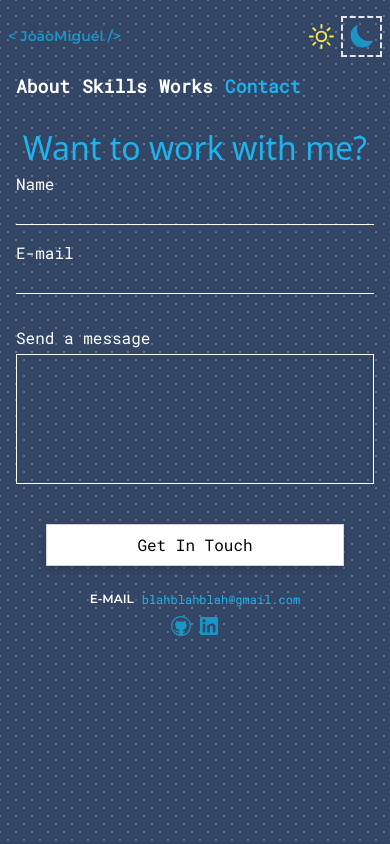
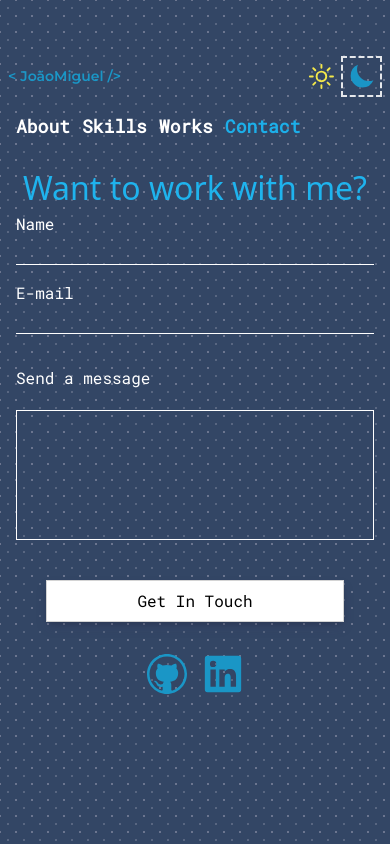
Before and after one commit to joao-miguel8/portfolio-website, a React (Vite) app: page /contact in a window 390 px wide. Built offline with nearby package versions, Linux system fonts and the light colour scheme.

Commit message:
- Add media query for Works section - Remove email section from Contact page - Change github and Linkedin icon size - Remove unncessary div in discord and linkedin buttons - Change label from wrapping textArea

```diff
--- a/src/components/Contact.jsx
+++ b/src/components/Contact.jsx
@@ -10,8 +10,9 @@ const Contact = () => {
 	const [descriptionInput, setDescriptionInput] = useState("");
 
 	return (
-		<section>
+		<>
 			<BGPattern />
+			<section className="mb-4 pt-10 mx-auto w-full lg:w-[60rem] h-full">
 				<Header />
 				<div className="mx-4">
 					<NavBar />
@@ -45,6 +46,7 @@ const Contact = () => {
 							{/* description textArea */}
 							<label htmlFor="description" onChange={e => setDescriptionInput(e.target.value)} className="flex flex-col mt-4 dark:text-white robotoMono">
 								Send a message
+							</label>
 							<textarea
 								required
 								rows={5}
@@ -52,7 +54,6 @@ const Contact = () => {
 								name="description"
 								className="mt-1 p-1 resize-none bg-transparent border-[1px] border-black dark:border-white focus:outline-none focus:border-[#1fb3ed] focus:text-[#49c2f1] dark:focus:border-[#1fb3ed] transition ease-in-out duration-300"
 							/>
-						</label>
 							<input type="hidden" name="redirect" value="https://web3forms.com/success" />
 							<motion.button
 								whileHover={{ scale: 1.05 }}
@@ -61,23 +62,11 @@ const Contact = () => {
 								Get In Touch
 							</motion.button>
 						</form>
-					{/* External media links */}
-					<div className="pb-8 flex flex-col items-center">
-						<div className="flex gap-2 max-[280px]:flex-col max-[280px]:items-center">
-							<span className="span font-bold text-12 text-black dark:text-white montserrat">E-MAIL</span>
-							{/* email link */}
-							<a
-								href="#"
-								pattern="^((https?|ftp)\://((\[?(\d{1,3}\.){3}\d{1,3}\]?)|(([-a-zA-Z0-9]+\.)+[a-zA-Z]{2,4}))(\:\d+)?(/[-a-zA-Z0-9._?,'+&amp;%$#=~\\]+)*/?)$"
-								className="text-12 text-[#1fb3ed] hover:text-[#1283b0] dark:text-[##1fb3ed] dark:hover:text-[#1283b0] robotoMono transition ease-in-out duration-300">
-								blahblahblah@gmail.com
-							</a>
-						</div>
-
-						<div className="mt-2 right-10 flex gap-2 items-center align-bottom ">
+						{/* github / linkedin external media links */}
+						<div aria-label="media links section" className="mt-2 right-10 flex gap-4 items-center justify-center align-bottom ">
 							{/* Github link */}
-							<a href="https://github.com/joao-miguel8" target="_blank">
-								<svg className="w-5 h-5 fill-[#1A96C6] hover:fill-[#0d688c] transition ease-in-out duration-300" id="Layer_1" version="1.1" viewBox="0 0 512 512" xml:space="preserve" xmlns="http://www.w3.org/2000/svg" xmlns:xlink="http://www.w3.org/1999/xlink">
+							<a aria-label="external link to github" href="https://github.com/joao-miguel8" target="_blank">
+								<svg className="w-10 h-10 fill-[#1A96C6] hover:fill-[#0d688c] transition ease-in-out duration-300" id="Layer_1" version="1.1" viewBox="0 0 512 512" xml:space="preserve" xmlns="http://www.w3.org/2000/svg" xmlns:xlink="http://www.w3.org/1999/xlink">
 									<g>
 										<path
 											clip-rule="evenodd"
@@ -88,17 +77,17 @@ const Contact = () => {
 								</svg>
 							</a>
 							{/* Linkedin Link */}
-							<a href="https://www.linkedin.com/in/jo%C3%A3omigueltech/" target="_blank">
-								<svg className="w-5 h-5 fill-[#1A96C6] hover:fill-[#0d688c] transition ease-in-out duration-300 " id="linkedin" viewBox="0 0 512 512" xmlns="http://www.w3.org/2000/svg">
+							<a aria-label="external link to linkedin" href="https://www.linkedin.com/in/jo%C3%A3omigueltech/" target="_blank">
+								<svg className="w-10 h-10 fill-[#1A96C6] hover:fill-[#0d688c] transition ease-in-out duration-300 " id="linkedin" viewBox="0 0 512 512" xmlns="http://www.w3.org/2000/svg">
 									<title />
 									<path d="M454.26,23.47H57.74A34.21,34.21,0,0,0,23.63,57.58V454.1a34.21,34.21,0,0,0,34.11,34.11H454.26a34.21,34.21,0,0,0,34.11-34.11V57.58A34.21,34.21,0,0,0,454.26,23.47Zm-290.4,396H95.39V198.13h68.47ZM129.63,167.09a40.55,40.55,0,1,1,40.55-40.55A40.54,40.54,0,0,1,129.63,167.09ZM422.92,419.52H354V298.1s1.61-24.34-11.41-37c-11.84-11.49-28.3-8.68-28.3-8.68s-18.31.46-28.3,16c-6,9.33-7.76,22.05-8.21,30.7V419.52H209.3V198.13h68.47v26.66c6.2-8.81,17.07-20.54,32.86-26.66,24-9.28,44.61-7.92,62.32-2.58,22.21,6.69,34.88,25.36,39.47,34.54,6.17,12.32,10.5,28.75,10.5,49.3Z" />
 								</svg>
 							</a>
 						</div>
-					</div>
 					</motion.div>
 				</div>
 			</section>
+		</>
 	);
 };
 
```
Lines whose indentation alone changed are shown as unchanged.
